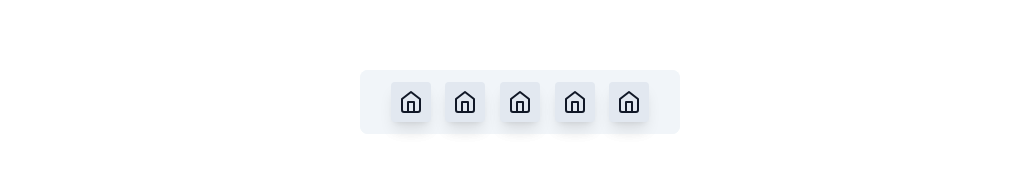
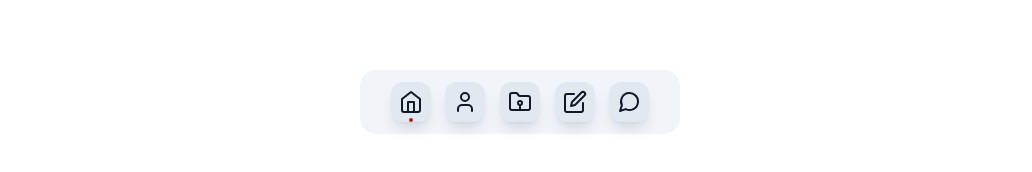
Before and after one commit to tmnyoni/tmnyoni.github.io, a Next.js app: page / in a window 1280 px wide. Shown: the part 618-790 px from the top of the page, without its empty margins (120-1152 px from the left). Built offline with nearby package versions, Linux system fonts and the light colour scheme.

Commit message:
update the dock.

```diff
--- /dev/null
+++ b/src/app/(site)/chat-me/page.tsx
@@ -0,0 +1,12 @@
+import React from "react"
+import Link from "next/link"
+
+export default function Page() {
+    return (
+        <main className="flex min-h-screen w-screen flex-col items-center justify-center">
+            <div className="max-w-[19ch] text-center text-[90px] leading-none">
+                Chat-me
+            </div>
+        </main>
+    )
+}
--- a/src/app/(site)/layout.tsx
+++ b/src/app/(site)/layout.tsx
@@ -1,18 +1,22 @@
-import clsx from "clsx";
+import clsx from "clsx"
+
 import "@/styles/globals.css"
-import MainNav from "@/components/nav";
+
+import NavDock from "@/components/dock"
 
 interface RootLayoutProps {
-    children: React.ReactNode;
+    children: React.ReactNode
 }
 
 export default function SiteLayout(props: RootLayoutProps) {
-    const { children } = props;
+    const { children } = props
 
     return (
-        <main className="min-h-screen relative w-screen flex flex-col items-center justify-center">
+        <main className="relative flex min-h-screen w-screen flex-col items-center justify-center">
             {children}
-            <MainNav />
+            <section className="fixed bottom-12 left-0 right-0 mx-auto inline w-3/12 transform">
+                <NavDock />
+            </section>
         </main>
-    );
+    )
 }
--- a/src/app/(site)/page.tsx
+++ b/src/app/(site)/page.tsx
@@ -1,15 +1,13 @@
-import MainNav from "@/components/nav";
-import Link from "next/link";
-import React from "react";
+import React from "react"
+import Link from "next/link"
 
 export default function Page() {
     return (
         <main>
-            <div className="font-medium text-lg"> Hey, Im Tawanda M. </div>
-            <div className="text-[90px] max-w-[19ch] leading-none text-center font-black">
-            Software Developer and UI & UX Designer
+            <div className="text-lg font-medium"> Hey, Im Tawanda M. </div>
+            <div className="max-w-[19ch] text-center text-[90px] font-black leading-none">
+                Software Developer and UI & UX Designer
             </div>
-            <MainNav />
         </main>
-    );
+    )
 }
--- a/src/components/dock-item.tsx
+++ b/src/components/dock-item.tsx
@@ -1,46 +1,83 @@
 "use client"
 
-import Link from "next/link";
-import { useRef } from "react";
-
+import { useRef } from "react"
+import Link from "next/link"
+import { usePathname } from "next/navigation"
 import {
     motion,
     MotionValue,
     useMotionValue,
+    useSpring,
     useTransform,
-    useSpring
-} from "framer-motion";
-import { Home, LucideIcon } from "lucide-react";
+} from "framer-motion"
+import { Home, LucideIcon } from "lucide-react"
 
+import { cn } from "@/lib/utils"
+import { dockIcons } from "@/components/icons"
 
 type DockItemProps = {
-    mouseXPosition: MotionValue<number>;
-    href: string;
-    label: string;
-    icon: LucideIcon
-} & React.HTMLAttributes<HTMLDivElement>
+    mouseXPosition: MotionValue<number>
+    href: string
+    label: string
+    icon: string
+} & React.HTMLAttributes<HTMLAnchorElement>
 
-export function DockItem({ mouseXPosition, href, label }: DockItemProps) {
-    let ref = useRef<HTMLDivElement>(null);
+export function DockItem({
+    mouseXPosition,
+    href,
+    label,
+    icon,
+    className,
+    ...props
+}: DockItemProps) {
+    let ref = useRef<HTMLDivElement>(null)
 
     let distance = useTransform(mouseXPosition, (val: number) => {
-        let elementBounds = ref.current?.getBoundingClientRect() ?? { x: 0, width: 0 };
-        return val - elementBounds.x - elementBounds.width / 2;
-    });
+        let elementBounds = ref.current?.getBoundingClientRect() ?? {
+            x: 0,
+            width: 0,
+        }
+        return val - elementBounds.x - elementBounds.width / 2
+    })
 
-    let widthSynchronizer = useTransform(distance, [-150, 0, 150], [40, 100, 40]);
-    let width = useSpring(widthSynchronizer, { mass: 0.1, stiffness: 150, damping: 12 });
+    let widthSynchronizer = useTransform(
+        distance,
+        [-150, 0, 150],
+        [40, 100, 40]
+    )
 
+    let width = useSpring(widthSynchronizer, {
+        mass: 0.1,
+        stiffness: 150,
+        damping: 12,
+    })
+
+    const pathname = usePathname()
+    // @ts-ignore
+    const Icon: LucideIcon = dockIcons[icon]
     return (
-        <Link href={href} className="group relative">
+        <Link
+            href={href}
+            className={cn(
+                "group relative flex flex-col items-center",
+                className
+            )}
+            {...props}
+        >
             <motion.div
                 ref={ref}
                 style={{ width }}
-                className="aspect-square w-10 rounded flex items-center  justify-center bg-slate-200 shadow-lg active:scale-90 duration-100"
+                className="flex aspect-square w-10 items-center justify-center  rounded-xl bg-slate-200 shadow-lg duration-100 active:scale-90"
             >
-                <Home />
+                <Icon className="duration-100 group-hover:scale-150" />
+                <span className="sr-only">{label}</span>
             </motion.div>
-                <div className="fixed"></div>
+            <div
+                className={cn(
+                    "absolute bottom-0 aspect-square h-1 rounded-full bg-red-700",
+                    pathname === href ? "block" : "hidden"
+                )}
+            ></div>
         </Link>
     )
 }
--- a/src/components/dock.tsx
+++ b/src/components/dock.tsx
@@ -1,36 +1,36 @@
 "use client"
 
-import Link from "next/link";
-import { useRef } from "react";
-
+import { useRef } from "react"
+import Link from "next/link"
 import {
     motion,
     MotionValue,
     useMotionValue,
+    useSpring,
     useTransform,
-    useSpring
-} from "framer-motion";
-import { DockItem } from "./dock-item";
-import { dockItems } from "@/config/dock-items";
+} from "framer-motion"
+
+import { dockItems } from "@/config/dock-items"
+import { DockItem } from "@/components/dock-item"
 
 export default function NavDock() {
-    let mouseXPosition = useMotionValue(Infinity);
+    let mouseXPosition = useMotionValue(Infinity)
 
     return (
-        <motion.div
+        <motion.nav
             onMouseMove={(e) => mouseXPosition.set(e.pageX)}
             onMouseLeave={() => mouseXPosition.set(Infinity)}
-            className="mx-auto flex h-16 items-end bg-slate-100 pb-3 px-4 justify-evenly rounded-lg"
+            className="mx-auto flex h-16 items-end justify-evenly rounded-2xl bg-slate-100 px-4 pb-3"
         >
-            {dockItems.map(({ href, label, icon }, index) => (
+            {dockItems.map(({ href, label, icon }) => (
                 <DockItem
+                    key={label}
+                    label={label}
                     href={href}
-                    label={label}
-                    key={index}
+                    icon={icon}
                     mouseXPosition={mouseXPosition}
-                    icon={icon}
                 />
             ))}
-        </motion.div>
+        </motion.nav>
     )
 }
--- /dev/null
+++ b/src/components/icons.tsx
@@ -0,0 +1,9 @@
+import { FolderRoot, Home, MessageCircle, PenSquare, User } from "lucide-react"
+
+export const dockIcons = {
+    home: Home,
+    aboutMe: User,
+    projects: FolderRoot,
+    blog: PenSquare,
+    chatMe: MessageCircle,
+}
--- a/src/components/nav.tsx
+++ /dev/null
@@ -1,11 +0,0 @@
-import Link from "next/link";
-import NavDock from "./dock";
-
-
-export default function MainNav() {
-    return (
-        <div className="fixed mx-auto left-0 right-0 w-3/12 bottom-12 transform inline">
-            <NavDock />
-        </div>
-    )
-}
--- a/src/config/dock-items.ts
+++ b/src/config/dock-items.ts
@@ -1,30 +1,29 @@
 import { DockItem } from "@/types";
-import { Home, User, FolderRoot, PenSquare, MessageCircle, } from "lucide-react"
 
 export const dockItems: DockItem[] = [
     {
         label: "Home",
         href: "/",
-        icon: Home
+        icon: "home"
     },
     {
         label: "About Me",
         href: "/about-me",
-        icon: User
+        icon: "aboutMe"
     },
     {
         label: "Projects",
         href: "/projects",
-        icon: FolderRoot
+        icon: "projects"
     },
     {
         label: "Blog",
         href: "/blog",
-        icon: PenSquare
+        icon: "blog"
     },
     {
         label: "Chat Me",
         href: "/chat-me",
-        icon: MessageCircle
+        icon: "chatMe"
     }
 ]
--- a/src/types/index.d.ts
+++ b/src/types/index.d.ts
@@ -9,5 +9,5 @@ export type SiteConfig = {
 export type DockItem = {
     label: string;
     href: string;
-    icon: LucideIcon
+    icon: string;
 }
```
